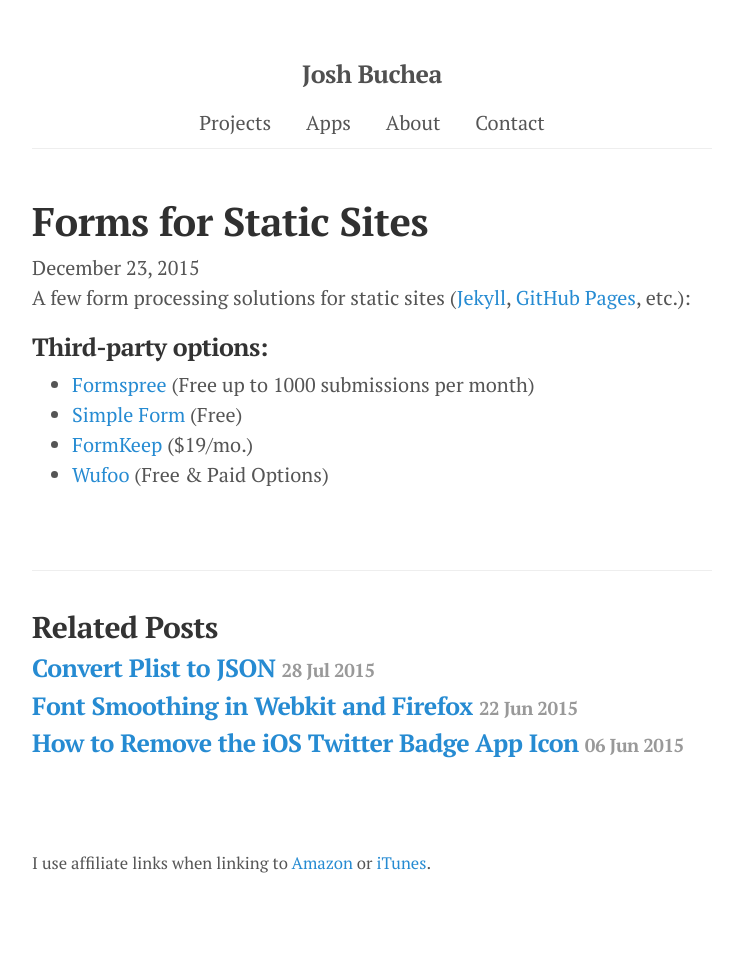
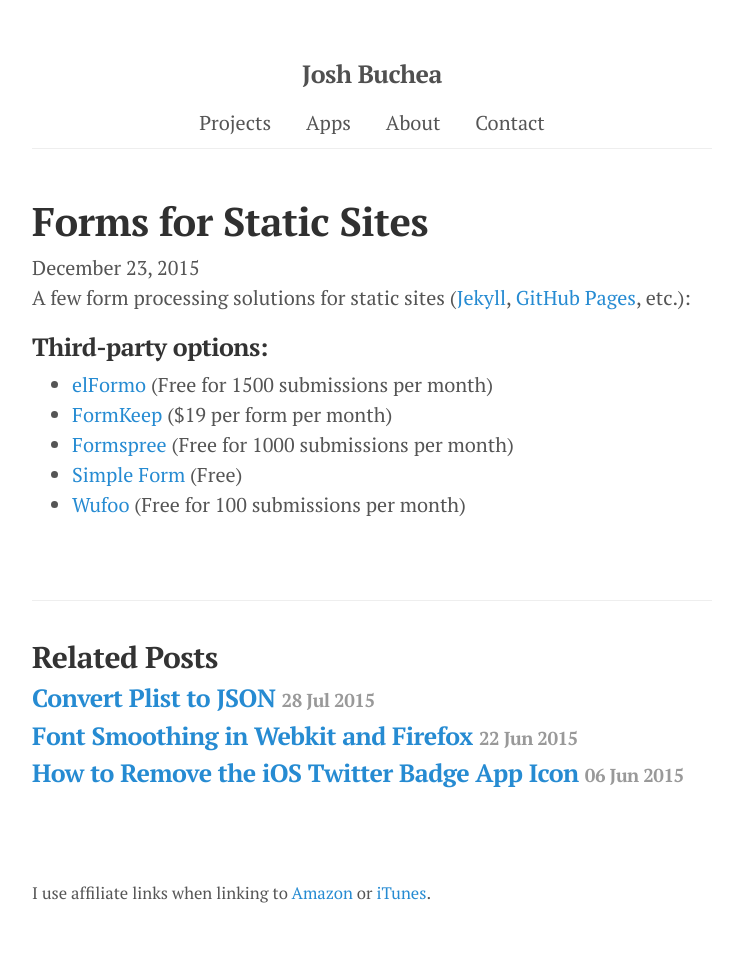
Before and after one commit to joshbuchea/joshbuchea.com, a Jekyll site: the page built from _posts/2015-12-23-forms-for-static-sites.md, in a window 1280 px wide. Shown: the whole page, without its empty margins (268-1011 px from the left). Built offline with Jekyll 4.4.1, drawn with Linux system fonts in a browser that asks for light colours; before the commit the page ends 947 px from its top, so only the background shows below that.

Commit message:
Update static form options (add elFormo, order options alphabetically, & update option descriptions)

```diff
--- a/_posts/2015-12-23-forms-for-static-sites.md
+++ b/_posts/2015-12-23-forms-for-static-sites.md
@@ -7,7 +7,8 @@
 
 ### Third-party options:
 
-* [Formspree](http://formspree.io/) (Free up to 1000 submissions per month)
+* [elFormo](https://www.elformo.com/) (Free for 1500 submissions per month)
+* [FormKeep](https://formkeep.com/) ($19 per form per month)
+* [Formspree](http://formspree.io/) (Free for 1000 submissions per month)
 * [Simple Form](https://getsimpleform.com/) (Free)
-* [FormKeep](https://formkeep.com/) ($19/mo.)
-* [Wufoo](http://www.wufoo.com/) (Free & Paid Options)
+* [Wufoo](http://www.wufoo.com/) (Free for 100 submissions per month)
```
